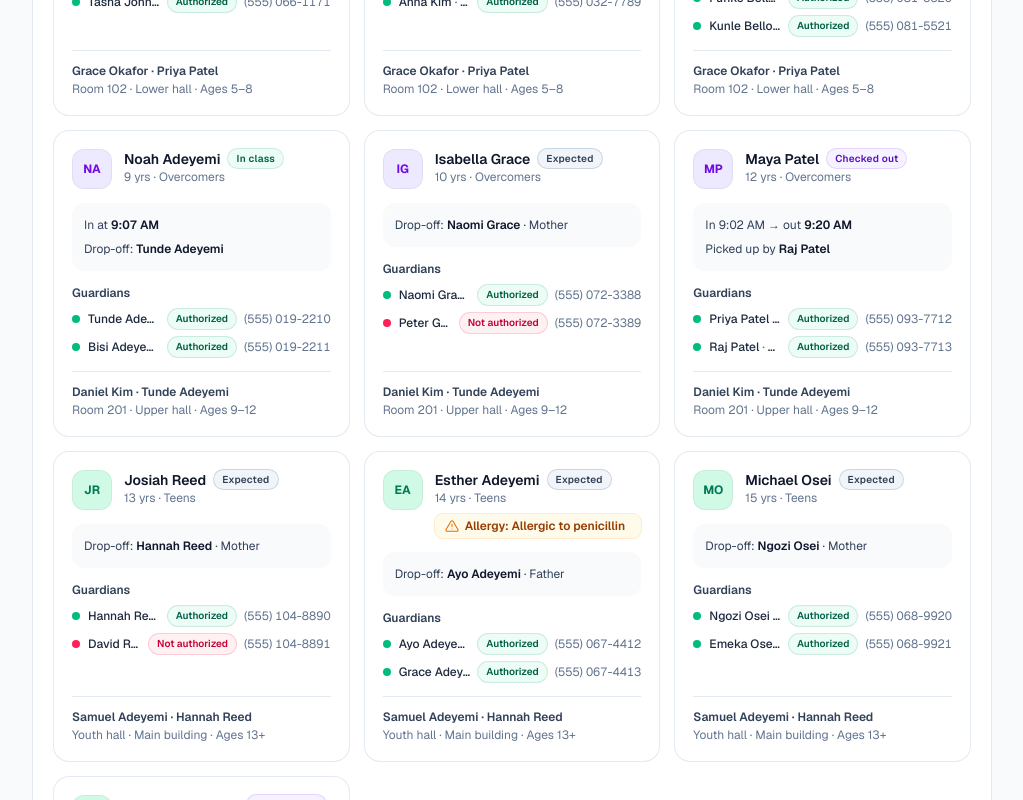
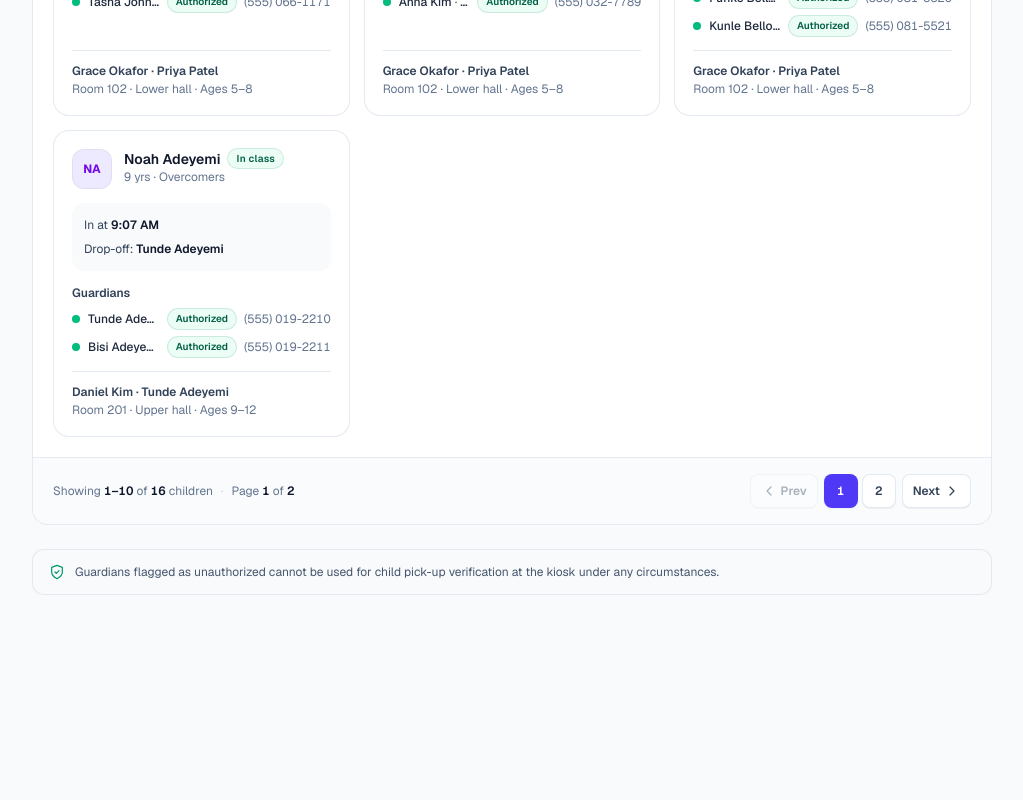
Before and after one commit to HelixgadeTechnologies/TheHeirArk, a Next.js app: page /children in a window 1280 px wide. Shown: the part 1440-2240 px from the top of the page, without its empty margins (256-1279 px from the left). After the commit the page ends 2067 px from the top, so only its background shows below. Built offline with nearby package versions, Linux system fonts and the light colour scheme.

Commit message:
feat: add pagination to children roster and families directory

```diff
--- a/src/components/children-ledger.tsx
+++ b/src/components/children-ledger.tsx
@@ -12,6 +12,7 @@ import {
   SearchIcon,
   ShieldCheckIcon,
 } from "@/components/icons";
+import { PaginationFooter } from "@/components/pagination";
 import { cn } from "@/lib/cn";
 import {
   INITIAL_COHORTS,
@@ -235,6 +236,8 @@ function ChildCard({ child, cohort }: ChildCardProps) {
   );
 }
 
+const PAGE_SIZE = 10;
+
 export function ChildrenLedger() {
   const children = useChildren();
   const cohorts = useCohorts();
@@ -245,10 +248,19 @@ export function ChildrenLedger() {
   const [query, setQuery] = useState(urlQ);
   const [statusFilter, setStatusFilter] = useState<Status | "all">("all");
   const [viewMode, setViewMode] = useState<"cards" | "list">("cards");
+  const [currentPage, setCurrentPage] = useState(1);
 
   if (urlQ !== prevUrlQ) {
     setPrevUrlQ(urlQ);
     setQuery(urlQ);
+  }
+
+  const [prevQuery, setPrevQuery] = useState(query);
+  const [prevStatusFilter, setPrevStatusFilter] = useState(statusFilter);
+  if (query !== prevQuery || statusFilter !== prevStatusFilter) {
+    setPrevQuery(query);
+    setPrevStatusFilter(statusFilter);
+    setCurrentPage(1);
   }
 
   const search = query.trim().toLowerCase();
@@ -272,6 +284,17 @@ export function ChildrenLedger() {
       );
     });
   }, [children, statusFilter, search]);
+
+  const totalPages = Math.max(1, Math.ceil(filtered.length / PAGE_SIZE));
+  const safePage = Math.min(Math.max(1, currentPage), totalPages);
+
+  const paginatedChildren = useMemo(() => {
+    const startIndex = (safePage - 1) * PAGE_SIZE;
+    return filtered.slice(startIndex, startIndex + PAGE_SIZE);
+  }, [filtered, safePage]);
+
+  const startEntry = filtered.length === 0 ? 0 : (safePage - 1) * PAGE_SIZE + 1;
+  const endEntry = Math.min(safePage * PAGE_SIZE, filtered.length);
 
   const counts = useMemo(() => {
     const map: Record<Status, number> = {
@@ -371,12 +394,34 @@ export function ChildrenLedger() {
                 Child Roster
               </h2>
               <p className="text-xs text-slate-500 dark:text-slate-400">
-                Showing <span className="font-semibold tabular-nums text-slate-800 dark:text-slate-200">{filtered.length}</span> of <span className="tabular-nums">{children.length}</span> children
+                Showing{" "}
+                <span className="font-semibold tabular-nums text-slate-800 dark:text-slate-200">
+                  {startEntry}–{endEntry}
+                </span>{" "}
+                of{" "}
+                <span className="tabular-nums font-semibold text-slate-800 dark:text-slate-200">
+                  {filtered.length}
+                </span>{" "}
+                children
                 {statusFilter !== "all" && (
                   <>
                     {" "}
-                    · filtered by <span className="font-semibold text-slate-800 dark:text-slate-200">
+                    · filtered by{" "}
+                    <span className="font-semibold text-slate-800 dark:text-slate-200">
                       {STATUS_META[statusFilter].label}
+                    </span>
+                  </>
+                )}
+                {totalPages > 1 && (
+                  <>
+                    {" "}
+                    · Page{" "}
+                    <span className="font-semibold tabular-nums text-slate-800 dark:text-slate-200">
+                      {safePage}
+                    </span>{" "}
+                    of{" "}
+                    <span className="font-semibold tabular-nums text-slate-800 dark:text-slate-200">
+                      {totalPages}
                     </span>
                   </>
                 )}
@@ -536,7 +581,7 @@ export function ChildrenLedger() {
           </div>
         ) : viewMode === "cards" ? (
           <div className="grid gap-3.5 p-4 sm:grid-cols-2 sm:p-5 xl:grid-cols-3">
-            {filtered.map((child) => {
+            {paginatedChildren.map((child) => {
               const cohort = cohortById(cohorts, child.classId);
 
               return <ChildCard key={child.id} child={child} cohort={cohort} />;
@@ -586,7 +631,7 @@ export function ChildrenLedger() {
                 </tr>
               </thead>
               <tbody className="divide-y divide-slate-100 dark:divide-slate-800">
-                {filtered.map((child) => {
+                {paginatedChildren.map((child) => {
                   const cohort = cohortById(cohorts, child.classId);
                   const guardian = child.guardians[0];
                   const hasCareNotes = child.allergies || child.medicalNotes;
@@ -671,6 +716,20 @@ export function ChildrenLedger() {
             </table>
           </div>
         )}
+
+        {filtered.length > 0 && (
+          <PaginationFooter
+            startEntry={startEntry}
+            endEntry={endEntry}
+            totalEntries={filtered.length}
+            singularLabel="child"
+            pluralLabel="children"
+            currentPage={safePage}
+            totalPages={totalPages}
+            onPageChange={setCurrentPage}
+            ariaLabel="Children roster pagination"
+          />
+        )}
       </section>
 
       <p className="flex items-start gap-2.5 rounded-xl border border-slate-200 bg-slate-50/50 px-4 py-3 text-xs leading-5 text-slate-600 dark:border-slate-800 dark:bg-slate-900/50 dark:text-slate-400">
--- a/src/components/families-directory.tsx
+++ b/src/components/families-directory.tsx
@@ -13,8 +13,11 @@ import {
   SearchIcon,
   ShieldCheckIcon,
 } from "@/components/icons";
+import { PaginationFooter } from "@/components/pagination";
 import { cn } from "@/lib/cn";
 import { useChildren, useCohorts, type Child, type Guardian } from "@/lib/children-store";
+
+const PAGE_SIZE = 10;
 
 type Family = {
   familyName: string;
@@ -36,6 +39,13 @@ export function FamiliesDirectory() {
   const cohorts = useCohorts();
   const [query, setQuery] = useState("");
   const [viewMode, setViewMode] = useState<"cards" | "list">("cards");
+  const [currentPage, setCurrentPage] = useState(1);
+
+  const [prevQuery, setPrevQuery] = useState(query);
+  if (query !== prevQuery) {
+    setPrevQuery(query);
+    setCurrentPage(1);
+  }
 
   const families = useMemo<Family[]>(() => {
     const familyMap = new Map<string, Family>();
@@ -84,6 +94,17 @@ export function FamiliesDirectory() {
       return matchName || matchGuardian || matchChild;
     });
   }, [families, search]);
+
+  const totalPages = Math.max(1, Math.ceil(filteredFamilies.length / PAGE_SIZE));
+  const safePage = Math.min(Math.max(1, currentPage), totalPages);
+
+  const paginatedFamilies = useMemo(() => {
+    const startIndex = (safePage - 1) * PAGE_SIZE;
+    return filteredFamilies.slice(startIndex, startIndex + PAGE_SIZE);
+  }, [filteredFamilies, safePage]);
+
+  const startEntry = filteredFamilies.length === 0 ? 0 : (safePage - 1) * PAGE_SIZE + 1;
+  const endEntry = Math.min(safePage * PAGE_SIZE, filteredFamilies.length);
 
   const totalGuardians = useMemo(() => {
     let count = 0;
@@ -177,7 +198,28 @@ export function FamiliesDirectory() {
                 Registered Households
               </h2>
               <p className="text-xs text-slate-500 dark:text-slate-400">
-                Showing <span className="font-semibold tabular-nums text-slate-800 dark:text-slate-200">{filteredFamilies.length}</span> of <span className="tabular-nums">{families.length}</span> families
+                Showing{" "}
+                <span className="font-semibold tabular-nums text-slate-800 dark:text-slate-200">
+                  {startEntry}–{endEntry}
+                </span>{" "}
+                of{" "}
+                <span className="tabular-nums font-semibold text-slate-800 dark:text-slate-200">
+                  {filteredFamilies.length}
+                </span>{" "}
+                {filteredFamilies.length === 1 ? "family" : "families"}
+                {totalPages > 1 && (
+                  <>
+                    {" "}
+                    · Page{" "}
+                    <span className="font-semibold tabular-nums text-slate-800 dark:text-slate-200">
+                      {safePage}
+                    </span>{" "}
+                    of{" "}
+                    <span className="font-semibold tabular-nums text-slate-800 dark:text-slate-200">
+                      {totalPages}
+                    </span>
+                  </>
+                )}
               </p>
             </div>
 
@@ -267,7 +309,7 @@ export function FamiliesDirectory() {
           </div>
         ) : viewMode === "cards" ? (
           <div className="grid gap-4 p-4 sm:grid-cols-2 sm:p-5 xl:grid-cols-3">
-            {filteredFamilies.map((family) => (
+            {paginatedFamilies.map((family) => (
               <article
                 key={family.familyName}
                 className="flex flex-col gap-4 rounded-2xl border border-slate-200/90 bg-white p-4.5 transition-colors hover:border-slate-300 dark:border-slate-800 dark:bg-slate-900/90 dark:hover:border-slate-700"
@@ -394,7 +436,7 @@ export function FamiliesDirectory() {
                 </tr>
               </thead>
               <tbody className="divide-y divide-slate-100 dark:divide-slate-800">
-                {filteredFamilies.map((family) => {
+                {paginatedFamilies.map((family) => {
                   const hasRestricted = family.guardians.some((g) => !g.authorized);
 
                   return (
@@ -507,6 +549,20 @@ export function FamiliesDirectory() {
             </table>
           </div>
         )}
+
+        {filteredFamilies.length > 0 && (
+          <PaginationFooter
+            startEntry={startEntry}
+            endEntry={endEntry}
+            totalEntries={filteredFamilies.length}
+            singularLabel="family"
+            pluralLabel="families"
+            currentPage={safePage}
+            totalPages={totalPages}
+            onPageChange={setCurrentPage}
+            ariaLabel="Families directory pagination"
+          />
+        )}
       </section>
     </div>
   );
--- /dev/null
+++ b/src/components/pagination.tsx
@@ -0,0 +1,165 @@
+"use client";
+
+import { ChevronLeftIcon, ChevronRightIcon } from "@/components/icons";
+import { cn } from "@/lib/cn";
+
+export function getPageNumbers(current: number, total: number): (number | "...")[] {
+  if (total <= 5) {
+    return Array.from({ length: total }, (_, i) => i + 1);
+  }
+  if (current <= 3) {
+    return [1, 2, 3, 4, "...", total];
+  }
+  if (current >= total - 2) {
+    return [1, "...", total - 3, total - 2, total - 1, total];
+  }
+  return [1, "...", current - 1, current, current + 1, "...", total];
+}
+
+export interface PaginationNavProps {
+  currentPage: number;
+  totalPages: number;
+  onPageChange: (page: number) => void;
+  ariaLabel?: string;
+}
+
+export function PaginationNav({
+  currentPage,
+  totalPages,
+  onPageChange,
+  ariaLabel = "Pagination",
+}: PaginationNavProps) {
+  if (totalPages <= 1) return null;
+
+  return (
+    <nav
+      aria-label={ariaLabel}
+      className="flex items-center justify-between gap-1 sm:justify-end sm:gap-1.5"
+    >
+      <button
+        type="button"
+        onClick={() => onPageChange(Math.max(1, currentPage - 1))}
+        disabled={currentPage <= 1}
+        aria-label="Previous page"
+        className="inline-flex h-9 items-center gap-1 rounded-xl border border-slate-200 bg-white px-3 text-xs font-semibold text-slate-700 shadow-2xs transition-colors hover:bg-slate-50 hover:text-slate-900 disabled:pointer-events-none disabled:opacity-40 sm:h-8.5 sm:rounded-lg sm:px-2.5 dark:border-slate-700 dark:bg-slate-800 dark:text-slate-300 dark:hover:bg-slate-700 dark:hover:text-white"
+      >
+        <ChevronLeftIcon className="h-4 w-4" />
+        <span>Prev</span>
+      </button>
+
+      <div className="flex items-center gap-1">
+        <span className="px-2 text-xs font-semibold tabular-nums text-slate-600 sm:hidden dark:text-slate-400">
+          Page {currentPage} of {totalPages}
+        </span>
+        <div className="hidden sm:flex items-center gap-1">
+          {getPageNumbers(currentPage, totalPages).map((item, idx) => {
+            if (item === "...") {
+              return (
+                <span
+                  key={`ellipsis-${idx}`}
+                  className="flex h-8.5 w-6 items-center justify-center text-xs font-semibold text-slate-400"
+                >
+                  …
+                </span>
+              );
+            }
+
+            const isCurrent = item === currentPage;
+            return (
+              <button
+                key={item}
+                type="button"
+                onClick={() => onPageChange(item)}
+                aria-current={isCurrent ? "page" : undefined}
+                aria-label={`Page ${item}`}
+                className={cn(
+                  "flex h-8.5 w-8.5 items-center justify-center rounded-lg text-xs font-semibold tabular-nums transition-colors",
+                  isCurrent
+                    ? "bg-indigo-600 text-white shadow-xs"
+                    : "border border-slate-200 bg-white text-slate-700 shadow-2xs hover:bg-slate-50 hover:text-slate-900 dark:border-slate-700 dark:bg-slate-800 dark:text-slate-300 dark:hover:bg-slate-700 dark:hover:text-white",
+                )}
+              >
+                {item}
+              </button>
+            );
+          })}
+        </div>
+      </div>
+
+      <button
+        type="button"
+        onClick={() => onPageChange(Math.min(totalPages, currentPage + 1))}
+        disabled={currentPage >= totalPages}
+        aria-label="Next page"
+        className="inline-flex h-9 items-center gap-1 rounded-xl border border-slate-200 bg-white px-3 text-xs font-semibold text-slate-700 shadow-2xs transition-colors hover:bg-slate-50 hover:text-slate-900 disabled:pointer-events-none disabled:opacity-40 sm:h-8.5 sm:rounded-lg sm:px-2.5 dark:border-slate-700 dark:bg-slate-800 dark:text-slate-300 dark:hover:bg-slate-700 dark:hover:text-white"
+      >
+        <span>Next</span>
+        <ChevronRightIcon className="h-4 w-4" />
+      </button>
+    </nav>
+  );
+}
+
+export interface PaginationFooterProps {
+  startEntry: number;
+  endEntry: number;
+  totalEntries: number;
+  singularLabel: string;
+  pluralLabel: string;
+  currentPage: number;
+  totalPages: number;
+  onPageChange: (page: number) => void;
+  ariaLabel?: string;
+}
+
+export function PaginationFooter({
+  startEntry,
+  endEntry,
+  totalEntries,
+  singularLabel,
+  pluralLabel,
+  currentPage,
+  totalPages,
+  onPageChange,
+  ariaLabel,
+}: PaginationFooterProps) {
+  if (totalEntries === 0) return null;
+
+  return (
+    <div className="flex flex-col gap-3 border-t border-slate-100 bg-slate-50/80 p-4 sm:flex-row sm:items-center sm:justify-between sm:px-5 dark:border-slate-800 dark:bg-slate-800/40">
+      <div className="flex flex-wrap items-center gap-x-2 gap-y-1 text-xs text-slate-500 dark:text-slate-400">
+        <span>
+          Showing{" "}
+          <strong className="font-semibold tabular-nums text-slate-900 dark:text-white">
+            {startEntry}–{endEntry}
+          </strong>{" "}
+          of{" "}
+          <strong className="font-semibold tabular-nums text-slate-900 dark:text-white">
+            {totalEntries}
+          </strong>{" "}
+          {totalEntries === 1 ? singularLabel : pluralLabel}
+        </span>
+        <span aria-hidden="true" className="text-slate-300 dark:text-slate-600">
+          ·
+        </span>
+        <span>
+          Page{" "}
+          <strong className="font-semibold tabular-nums text-slate-900 dark:text-white">
+            {currentPage}
+          </strong>{" "}
+          of{" "}
+          <strong className="font-semibold tabular-nums text-slate-900 dark:text-white">
+            {totalPages}
+          </strong>
+        </span>
+      </div>
+
+      <PaginationNav
+        currentPage={currentPage}
+        totalPages={totalPages}
+        onPageChange={onPageChange}
+        ariaLabel={ariaLabel}
+      />
+    </div>
+  );
+}
```
